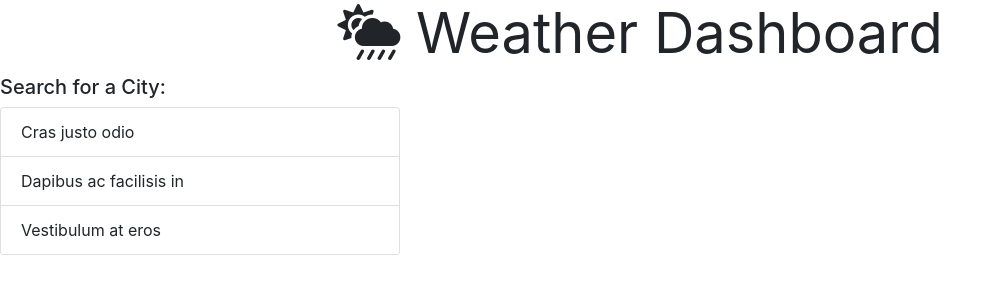
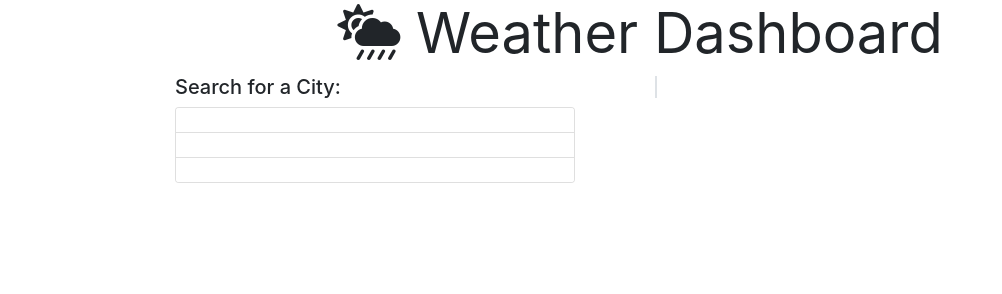
Before and after one commit to rpc08002/Weather-Dashboard, a plain HTML site: page index.html in a window 1280 px wide. Shown: the whole page, without its empty margins (0-1002 px from the left). Drawn offline with nearby package versions, Linux system fonts and the light colour scheme.

Commit message:
changed layout using Bootstrap, added border

```diff
--- a/index.html
+++ b/index.html
@@ -16,25 +16,29 @@
                 <i class="fas fa-cloud-sun-rain"></i> Weather Dashboard</strong>
             </h1>
 
+        <div class="container">
             <div class="row">
-            <div class="col">
+                <div class="col-sm">
                     <div class="sideBar">
                         <h5>Search for a City:</h5>
                     </div>
                     <div class="card" style="width: 25rem;">
                         <ul class="list-group list-group-flush">
-                      <li class="list-group-item">Cras justo odio</li>
-                      <li class="list-group-item">Dapibus ac facilisis in</li>
-                      <li class="list-group-item">Vestibulum at eros</li>
+                            <li class="list-group-item"></li>
+                            <li class="list-group-item"></li>
+                            <li class="list-group-item"></li>
                         </ul>
                     </div>
                 </div>
+                <div class="col-lg">
+                    <div class="topBorder">
+                        <div id="weatherDetails"><span class="border"></span></div>
                     </div>
-
-
                 </div>
-
-
+            </div>
+        </div>
+    </div>
+    </div>
 
 
 
```
Lines whose indentation alone changed are shown as unchanged.
